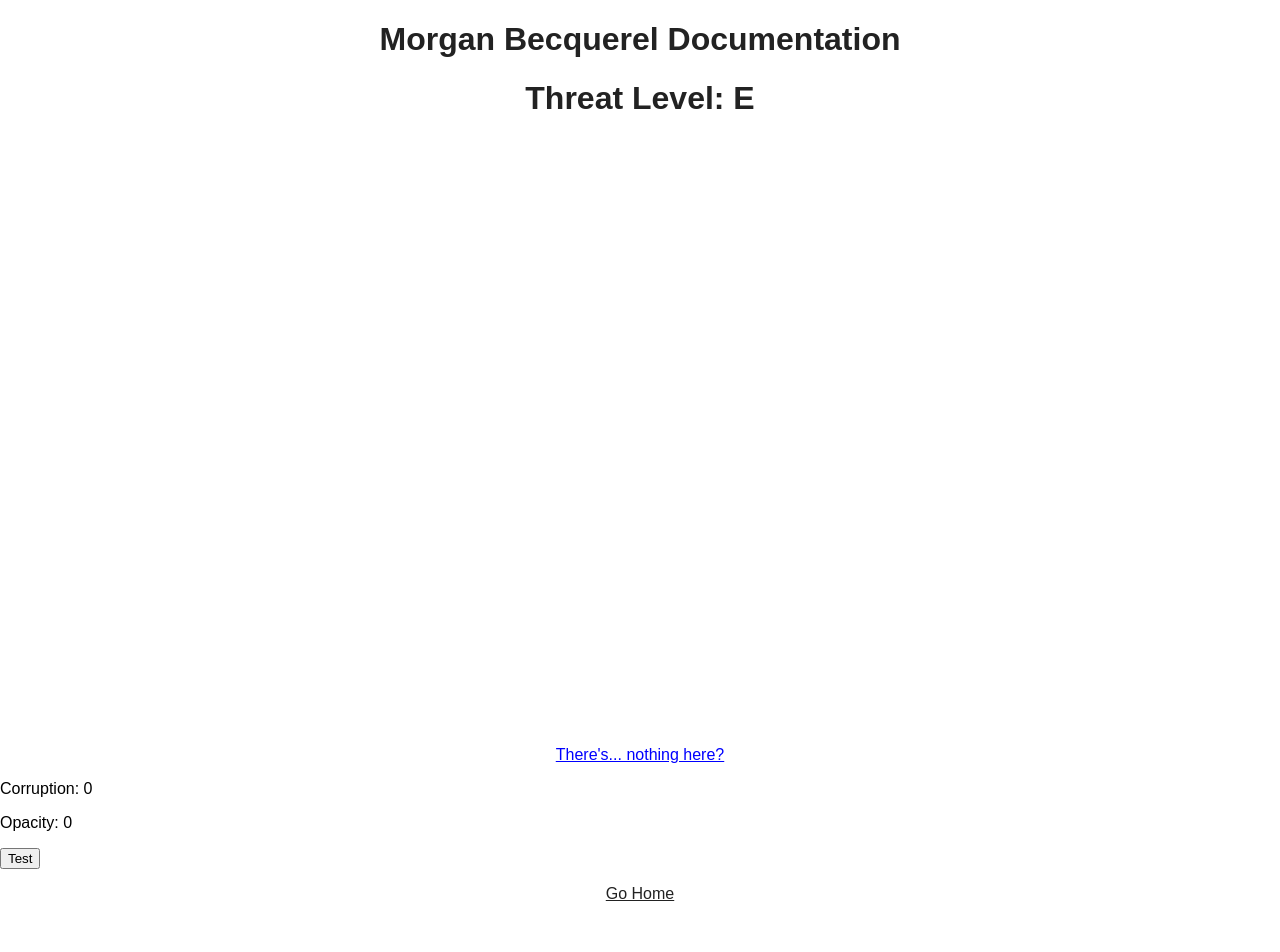
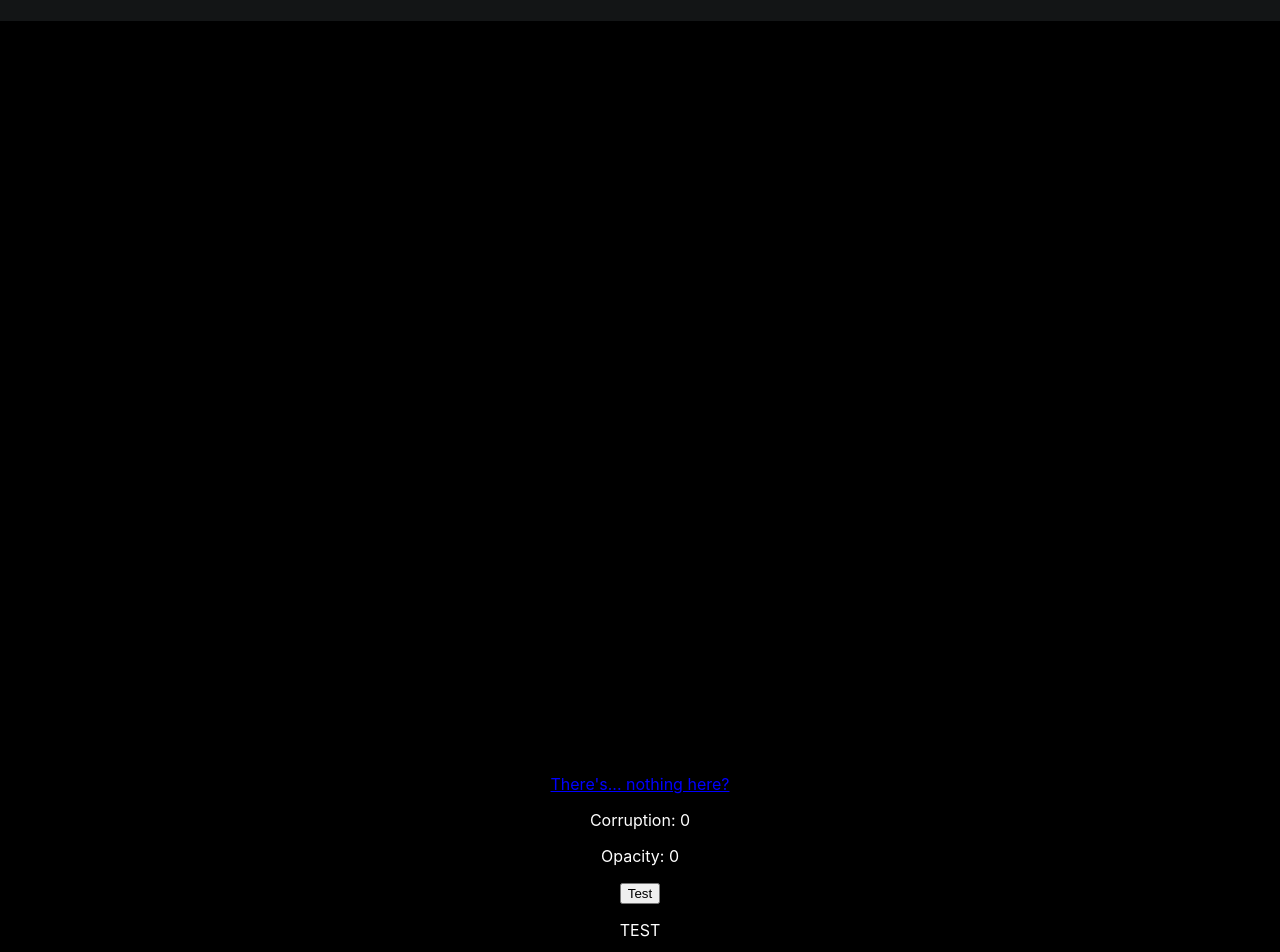
Before and after one commit to leafgilly/brienne_documentation, a React (Create React App) app in the folder my-app/: page /Morgan in a window 1280 px wide. Shown: the top 952 px of the page. Before the commit the page ends 903 px from the top, so only its background shows below. Built offline with nearby package versions, Linux system fonts and the light colour scheme.

Commit message:
lots of css edits after disabling darkreader

```diff
--- a/my-app/src/App.css
+++ b/my-app/src/App.css
@@ -1,5 +1,17 @@
 
 /* NEW CSS WE MADE */
+
+body, html {
+  width: 100%;
+  height: 100%;
+  background-color: #131516;
+  text-align: center;
+  color: white;
+}
+
+a {
+  color: white;
+}
 
 #flicker {
   text-align: center;
@@ -111,12 +123,12 @@
 .disabled-link:hover {
   cursor:help;
   text-decoration: none !important;
-  color:gray;
+  color:gray !important;
 }
 
 #pseudolink {
   cursor: pointer;
-  color: blue;
+  color: blue !important;
   text-decoration: underline;
 }
 
@@ -126,10 +138,11 @@
   margin: 0;
   padding: 0; } */
 
+  /*
   body, html {
     width: 100%;
     height: 100%;
-    /*background-color: black;*/ } /* EDIT BACKGROUND COLOR HERE (PART 1 OF 2) */
+    /*background-color: black; } */  /* EDIT BACKGROUND COLOR HERE (PART 1 OF 2) */
 
   .wrapper {
     width: 100%;
--- a/my-app/src/App.js
+++ b/my-app/src/App.js
@@ -33,7 +33,7 @@ function App() {
         </Route>
       </Routes>
     </BrowserRouter>
-  </Styles>
+    </Styles>
   );
 }
 
--- a/my-app/src/Styles.js
+++ b/my-app/src/Styles.js
@@ -38,7 +38,8 @@ export default styled.div`
 
   h1 {
     text-align: center;
-    color: #222;
+    // color: #222;
+    // color: black;
   }
 
   & > div {
@@ -48,7 +49,8 @@ export default styled.div`
   a {
     display: block;
     text-align: center;
-    color: #222;
+    // color: #222;
+    // color: black;
   }
 
   form {
--- a/my-app/src/pages/Amanda.js
+++ b/my-app/src/pages/Amanda.js
@@ -71,7 +71,7 @@ const Amanda = (props) => {
     }} id='interactive' class='enabled-link-a'>Test
     </p>
     <p>
-        <Link color="red" to="/page2">Go Home</Link>
+        <Link style={{color: 'red'}} to="/page2">Go Home</Link>
     </p></>
     );
 
--- a/my-app/src/pages/Brienne.js
+++ b/my-app/src/pages/Brienne.js
@@ -68,7 +68,7 @@ const Brienne = () => {
     <h2>Relevant Cases</h2>
     <h2>Author's Notes</h2>
     <p>
-        <Link color="red" to="/page2">Go Home</Link>
+        <Link style={{color: 'red'}} to="/page2">Go Home</Link>
     </p></>
     );
 
--- a/my-app/src/pages/DocList.js
+++ b/my-app/src/pages/DocList.js
@@ -38,7 +38,7 @@ const DocList = () => {
         <Link to="/misc">Misc</Link>
       </li>
       <li>
-        <Link to="/">Home</Link>
+        <Link style={{color: 'red'}} to="/">Home</Link>
       </li>
     </ul>
       <Outlet />
--- a/my-app/src/pages/Misc.js
+++ b/my-app/src/pages/Misc.js
@@ -153,7 +153,7 @@ const Misc = () => {
         <li>grandadmiralchee</li>
     </ul>
     <p>
-        <Link color="red" to="/page2">Go Home</Link>
+        <Link style={{color: 'red'}} to="/page2">Go Home</Link>
     </p></>
     );
 
--- a/my-app/src/pages/Morgan.js
+++ b/my-app/src/pages/Morgan.js
@@ -10,18 +10,10 @@ const Morgan = (props) => {
     pagesVisited["Morgan"] = true;
     document.cookie = JSON.stringify(pagesVisited);
 
-    function stepForward() {
-        console.log('called');
-
-        //currently throws an error when you reach the end. make sure to stop the steps from incrementing once steps are fully implemented
-
-        //TODO: doing to want to update this to have different divs that can be visible at any one time. want to cycle through the visible divs so there's only ever one
-        //item that can be clicked on the screen at the same time
-    }
-
     return (
     <>
-    <div style={{color: 'rgba(0, 0, 0,' + props.MorganOpacity}}>
+    <body style={{backgroundColor: 'black', color: 'white'}}>
+        <div style={{color: 'rgba(255, 255, 255,' + props.MorganOpacity}}>
         <h1>Morgan Becquerel Documentation</h1>
         <h1>Threat Level: E</h1>
         <h2>Previous Names and Aliases</h2>
@@ -110,9 +102,16 @@ const Morgan = (props) => {
                 value: 1,
             });
         }} display={props.MorganOpacity>=30}>Test</button>
+
+        <div style={{brightness: '200%'}}>
+            <p>TEST</p>
+        </div>
+
         <p>
-        <Link color="red" to="/page2">Go Home</Link>
+            <Link style={{color: 'red'}} to="/page2">Go Home</Link>
         </p>
+    </body>
+
     </>
     );
 
--- a/my-app/src/pages/Page1.js
+++ b/my-app/src/pages/Page1.js
@@ -40,7 +40,7 @@ const Page1 = () => {
             <p>{displayText[0]}</p>
         </div>
         <p id='nextPage' style={{fontSize: '30px', display: 'none'}}>
-            <Link color="red" to="/page2">Don't let it end like this</Link>
+            <Link style={{color: 'red'}} to="/page2">Don't let it end like this</Link>
         </p>
         </>
 
--- a/my-app/src/pages/Page2.js
+++ b/my-app/src/pages/Page2.js
@@ -5,13 +5,8 @@ const Page2 = () => {
     return (
      <><><h1>This is the second page</h1>
         <p>
-          <Link color="red" to="/">Go to Page1</Link>
+          <Link style={{color: 'red'}} to="/">Go to Page1</Link>
         </p></><DocList />
-        <h1>Testing Out Some Glitch Paragraphs</h1>
-        {/* TODO:
-        2. INPUT DUMMY TEXT AND JUST START CODING WEIRD INTERACTIONS PER CHARACTER
-        3. CREATE A TEXT ENTRY BOX IN BRIENNE THAT IS INACTIVE EVEN TO 'BRIENNE WILLIAMS' UNTIL LATER */}
-
         </>
     )
   };
--- a/my-app/src/pages/Rita.js
+++ b/my-app/src/pages/Rita.js
@@ -11,7 +11,7 @@ const Rita = () => {
     return (
     <><h1>Margarita Zeppeli Documentation</h1>
     <p>
-        <Link color="red" to="/page2">Go Home</Link>
+        <Link style={{color: 'red'}} to="/page2">Go Home</Link>
     </p></>
     );
 
--- a/my-app/src/pages/Sally.js
+++ b/my-app/src/pages/Sally.js
@@ -11,7 +11,7 @@ const Sally = () => {
     return (
     <><h1>Sally Reed Documentation</h1>
     <p>
-        <Link color="red" to="/page2">Go Home</Link>
+        <Link style={{color: 'red'}} to="/page2">Go Home</Link>
     </p></>
     );
 
```
Lines whose indentation alone changed are shown as unchanged.
